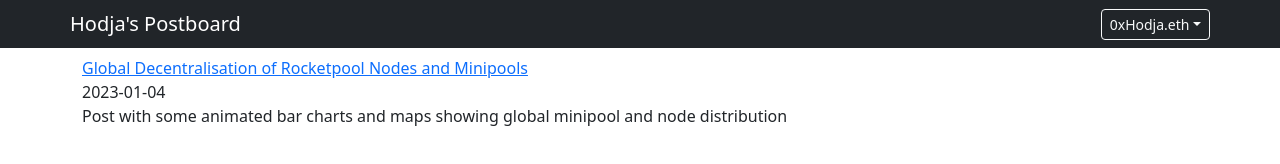
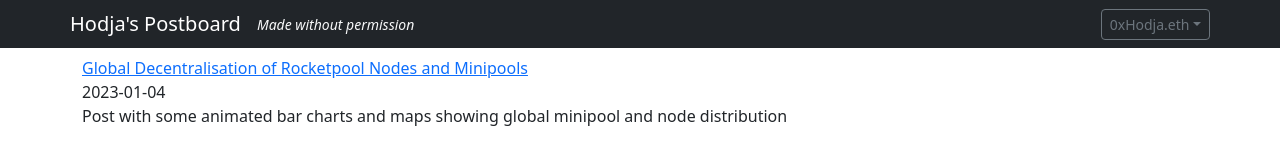
Before and after one commit to 0xHodja/postboard, a Gatsby site: page / in a window 1280 px wide. Built offline with nearby package versions, Linux system fonts and the light colour scheme; Gatsby itself is replaced by a stand-in of ours.

Commit message:
navbar refinement

```diff
--- a/src/components/Navbar.js
+++ b/src/components/Navbar.js
@@ -81,16 +81,19 @@ export default function Navbar() {
           <Link className="text-decoration-none navbar-brand" to="/">
             Hodja's Postboard
           </Link>
-
+          <div className="text-light text-sm">
+            <small>
+              <em>Made without permission</em>
+            </small>
+          </div>
           <div className="navbar-toggler" type="button" data-bs-toggle="collapse" data-bs-target="#navmenu">
             <span className="navbar-toggler-icon"></span>
           </div>
-
           <div className="collapse navbar-collapse" id="navmenu">
             <ul className="navbar-nav ms-auto gap-3">
               <li className="nav-item">
                 <div className="btn-group">
-                  <div className="btn btn-sm btn-outline-light dropdown-toggle" type="button" data-bs-toggle="dropdown">
+                  <div className="btn btn-sm btn-outline-secondary dropdown-toggle" type="button" data-bs-toggle="dropdown">
                     0xHodja.eth
                   </div>
                   <ul className="dropdown-menu p-1" style={{ minWidth: "150px" }}>
```
